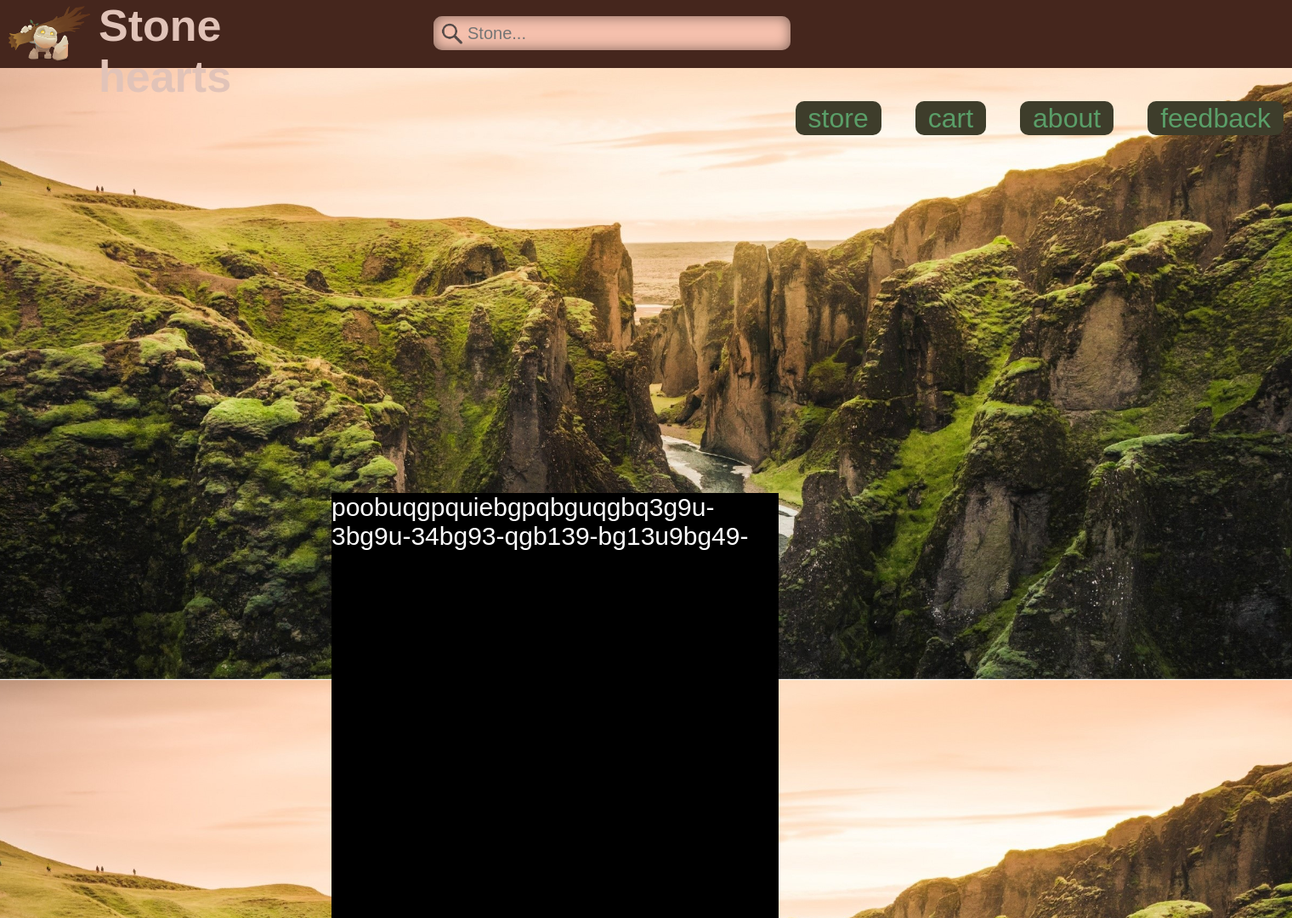
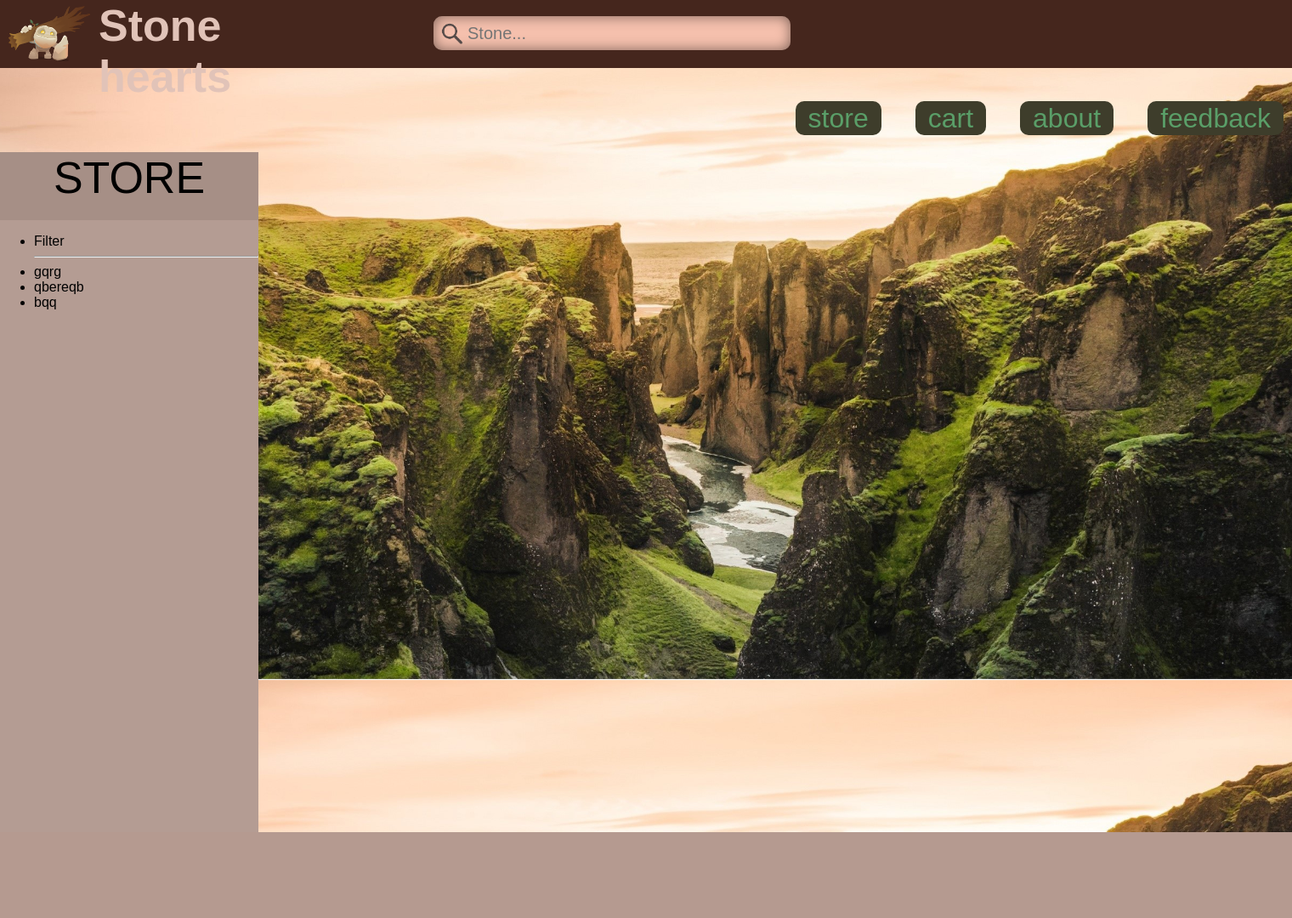
Before and after one commit to Worgzz333r/lab, a Flask app: page /store in a window 1520 px wide. Shown: the whole page at 85% size. After the commit the page ends 979 px from the top, so only its background shows below. Run offline with Flask 3, Linux system fonts and the light colour scheme; some web fonts are replaced.

Commit message:
Додано сторінку магазин і внесено зміни в код повязані з оптимізацією

```diff
--- a/static/base.css
+++ b/static/base.css
@@ -164,8 +166,10 @@ header .container .navigation a li .header-btn:active {
 
 
 /* MAIN STYLE START*/
-
 main {
+    height: 100vh;
+}
+.main-container {
     display: flex;
     align-items: end;
     flex-wrap: wrap;
--- a/static/store.css
+++ b/static/store.css
@@ -7,24 +7,41 @@ body {
     background-image: url(images/main-background.jpg);
     background-size: cover;
     background-attachment: fixed;
-}
-
-/* HEADER STYLE START */
-
-.test{
-    width: 600px;
-    height: 500px;
-    background-color: black;
-    border: 1px;
-    margin-top: 500px;
-    font-size: 30px;
-    color: white;
     font-family: 'Hermeneus One', sans-serif;
 }
 
-/* HEADER STYLE END */
+/* MAIN STYLE START*/
+
+.store-container {
+    display: grid;
+    grid-template-columns: 1fr 4fr;
+    grid-template-rows: 80px 1fr;
+    width: 100%;
+    height: 100vh;
+}
+
+.store-container .title-container {
+    grid-row: 1 / 2;
+    grid-column: 1 / 2;
+
+    background-color: #A68F86;
+
+    font-size: 52px;
+    text-align: center;
+}
 
 
-/* MAIN STYLE START*/
+.filters-page {
+    grid-row: 2 / 3;
+    grid-column: 1 / 2;
+
+    background-color: #B49C93;
+}
+
+.products-list {
+    grid-row: 2 / 3;
+    grid-column: 2 / 4;
+}
+
 
 /* MAIN STYLE END */
--- a/templates/base.html
+++ b/templates/base.html
@@ -2,7 +2,7 @@
 <html>
 
 <head>
-    <title>Stone hearts</title>
+    {%block title%}{%endblock%}
     <link rel="stylesheet" href="../static/base.css">
     <link rel="stylesheet" href="../static/store.css">
     <link href="https://fonts.cdnfonts.com/css/hermeneus-one" rel="stylesheet">
@@ -50,9 +50,9 @@
         <!-- Кінецьц -->
     </header>
 
-    <main>
+<main>
  {%block content%}{%endblock%}
-    </main>
+</main>
 </body>
 
 </html>
--- a/templates/home.html
+++ b/templates/home.html
@@ -1,7 +1,8 @@
 {%extends "base.html"%}
 
-
+{%block title%}<title>Stone hearts</title>{%endblock%}
 {%block content%}
+<div class="main-container">
 <!-- Перехід до каталогу -->
 <div class="catalog-container">
     <!-- Вітаючий текст -->
@@ -21,5 +22,6 @@
     </ul>
 
 </div>
+</div>
 <!-- Кінець -->
  {%endblock%}
--- a/templates/store.html
+++ b/templates/store.html
@@ -1,13 +1,30 @@
 {%extends "base.html"%}
-<html>
+{%block title%}<title>Stone Hearts store</title>{%endblock%}
+<link rel="stylesheet" href="../static/store.css">
+{%block content%}
 
-<head>
-    <title>Stone hearts</title>
-    <link href="https://fonts.cdnfonts.com/css/hermeneus-one" rel="stylesheet">
-</head>
+<div class="store-container">
 
-    {%block content%}
-<div class="test">poobuqgpquiebgpqbguqgbq3g9u-3bg9u-34bg93-qgb139-bg13u9bg49-</div>
-         {%endblock%}
+    <div class="title-container">
 
-</html>
+        STORE
+
+
+    </div>
+
+    <div class="filters-page">
+        <ul>
+            <li>Filter</li>
+            <hr>
+            <li>gqrg</li>
+            <li>qbereqb</li>
+            <li>bqq</li>
+        </ul>
+    </div>
+    <div class="products-list">
+
+    </div>
+
+</div>
+
+{%endblock%}
```
Also changed, not shown: other parts of static/base.css (+30 -11 lines).
